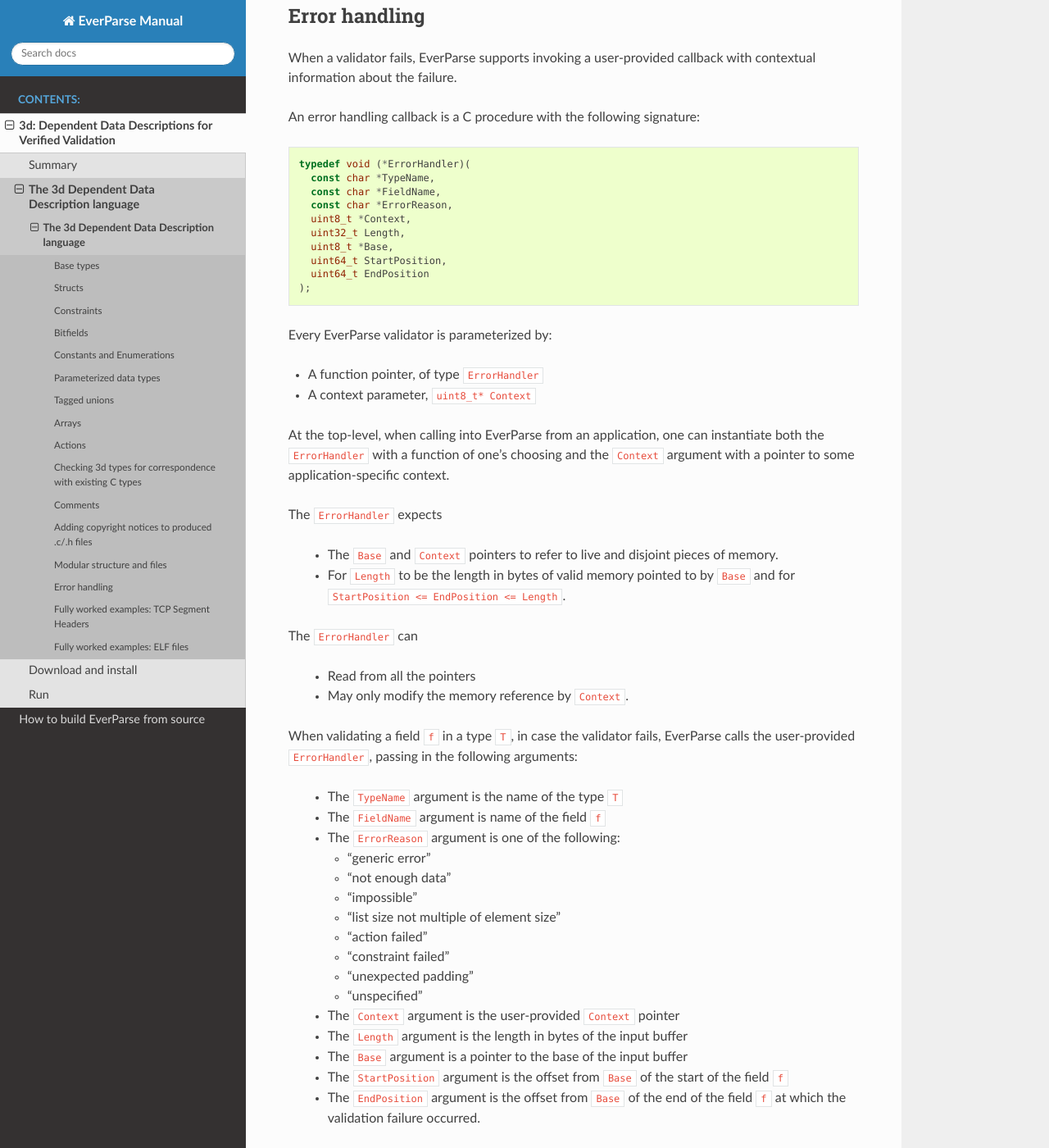
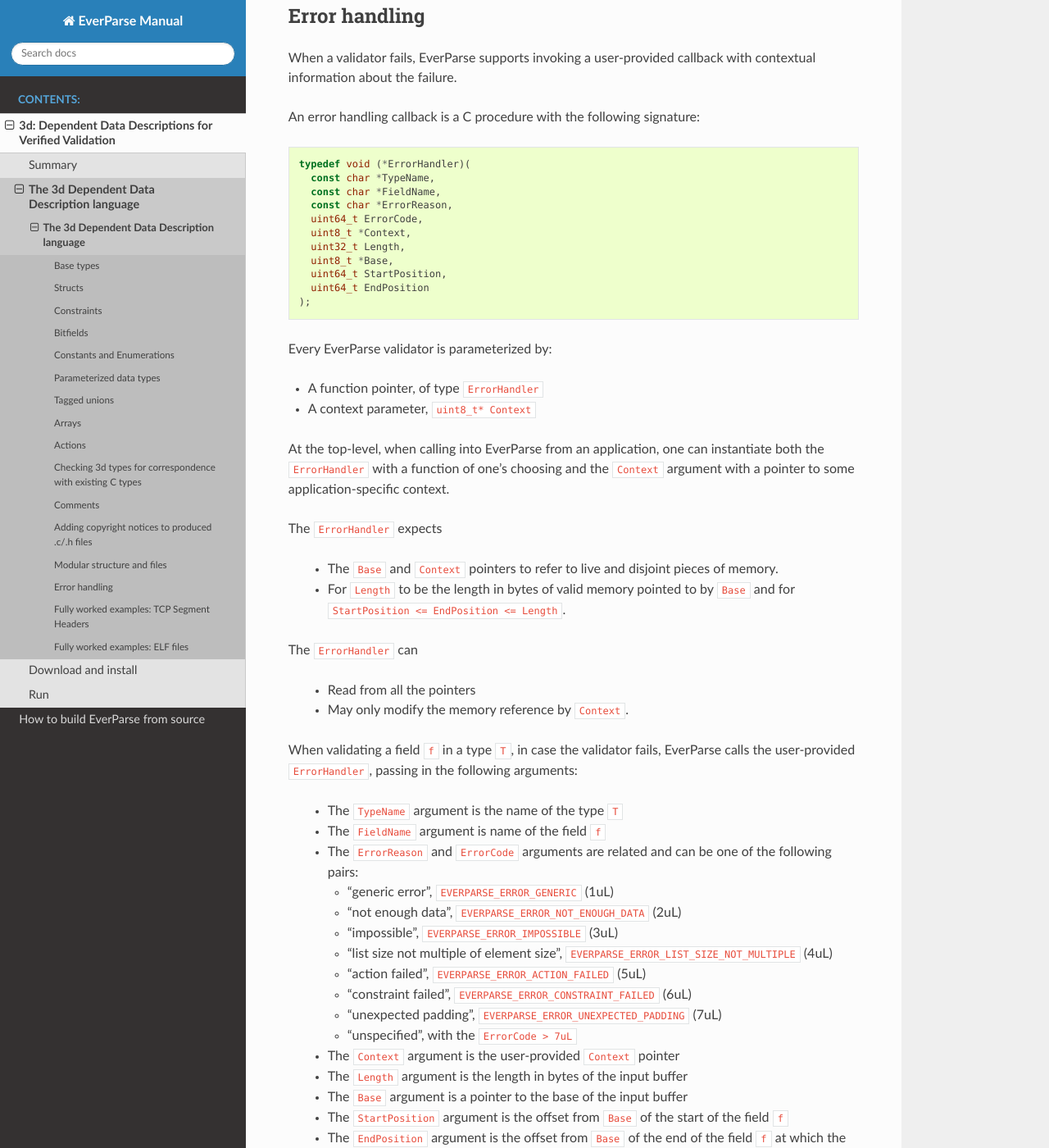
Before and after one commit to project-everest/project-everest.github.io, a Jekyll site: the page everparse/3d-lang.html, which Jekyll copies as it is, in a window 1280 px wide and 1400 px high, scrolled down 14496 px. Shown: the whole window at 82% size. Built offline with Jekyll 4.4.1, drawn with Linux system fonts in a browser that asks for light colours; some of the changed text lies outside the part shown.

Commit message:
[CI] Refresh EverParse doc

```diff
--- a/everparse/3d-lang.html
+++ b/everparse/3d-lang.html
@@ -788,6 +788,7 @@
 <span class="w">  </span><span class="k">const</span><span class="w"> </span><span class="kt">char</span><span class="w"> </span><span class="o">*</span><span class="n">TypeName</span><span class="p">,</span><span class="w"></span>
 <span class="w">  </span><span class="k">const</span><span class="w"> </span><span class="kt">char</span><span class="w"> </span><span class="o">*</span><span class="n">FieldName</span><span class="p">,</span><span class="w"></span>
 <span class="w">  </span><span class="k">const</span><span class="w"> </span><span class="kt">char</span><span class="w"> </span><span class="o">*</span><span class="n">ErrorReason</span><span class="p">,</span><span class="w"></span>
+<span class="w">  </span><span class="kt">uint64_t</span><span class="w"> </span><span class="n">ErrorCode</span><span class="p">,</span><span class="w"></span>
 <span class="w">  </span><span class="kt">uint8_t</span><span class="w"> </span><span class="o">*</span><span class="n">Context</span><span class="p">,</span><span class="w"></span>
 <span class="w">  </span><span class="kt">uint32_t</span><span class="w"> </span><span class="n">Length</span><span class="p">,</span><span class="w"></span>
 <span class="w">  </span><span class="kt">uint8_t</span><span class="w"> </span><span class="o">*</span><span class="n">Base</span><span class="p">,</span><span class="w"></span>
@@ -828,15 +829,15 @@
 <div><ul class="simple">
 <li>The <code class="docutils literal notranslate"><span class="pre">TypeName</span></code> argument is the name of the type <code class="docutils literal notranslate"><span class="pre">T</span></code></li>
 <li>The <code class="docutils literal notranslate"><span class="pre">FieldName</span></code> argument is name of the field <code class="docutils literal notranslate"><span class="pre">f</span></code></li>
-<li>The <code class="docutils literal notranslate"><span class="pre">ErrorReason</span></code> argument is one of the following:<ul>
-<li>“generic error”</li>
-<li>“not enough data”</li>
-<li>“impossible”</li>
-<li>“list size not multiple of element size”</li>
-<li>“action failed”</li>
-<li>“constraint failed”</li>
-<li>“unexpected padding”</li>
-<li>“unspecified”</li>
+<li>The <code class="docutils literal notranslate"><span class="pre">ErrorReason</span></code> and <code class="docutils literal notranslate"><span class="pre">ErrorCode</span></code> arguments are related and can be one of the following pairs:<ul>
+<li>“generic error”, <code class="docutils literal notranslate"><span class="pre">EVERPARSE_ERROR_GENERIC</span></code> (1uL)</li>
+<li>“not enough data”, <code class="docutils literal notranslate"><span class="pre">EVERPARSE_ERROR_NOT_ENOUGH_DATA</span></code> (2uL)</li>
+<li>“impossible”, <code class="docutils literal notranslate"><span class="pre">EVERPARSE_ERROR_IMPOSSIBLE</span></code> (3uL)</li>
+<li>“list size not multiple of element size”, <code class="docutils literal notranslate"><span class="pre">EVERPARSE_ERROR_LIST_SIZE_NOT_MULTIPLE</span></code> (4uL)</li>
+<li>“action failed”, <code class="docutils literal notranslate"><span class="pre">EVERPARSE_ERROR_ACTION_FAILED</span></code> (5uL)</li>
+<li>“constraint failed”, <code class="docutils literal notranslate"><span class="pre">EVERPARSE_ERROR_CONSTRAINT_FAILED</span></code> (6uL)</li>
+<li>“unexpected padding”, <code class="docutils literal notranslate"><span class="pre">EVERPARSE_ERROR_UNEXPECTED_PADDING</span></code> (7uL)</li>
+<li>“unspecified”, with the <code class="docutils literal notranslate"><span class="pre">ErrorCode</span> <span class="pre">&gt;</span> <span class="pre">7uL</span></code></li>
 </ul>
 </li>
 <li>The <code class="docutils literal notranslate"><span class="pre">Context</span></code> argument is the user-provided <code class="docutils literal notranslate"><span class="pre">Context</span></code> pointer</li>
@@ -1108,10 +1109,11 @@
 <p><code class="docutils literal notranslate"><span class="pre">TCPWrapper.h</span></code> includes a default error handler to report the leaf
 validation failure. It also expects a client module to supply an
 implementation of</p>
-<div class="highlight-c notranslate"><div class="highlight"><pre><span></span><span class="kt">void</span><span class="w"> </span><span class="nf">TcpEverParseError</span><span class="p">(</span><span class="w"></span>
+<div class="highlight-c notranslate"><div class="highlight"><pre><span></span><span class="kt">void</span><span class="w"> </span><span class="n">TcpEverParseError</span><span class="p">(</span><span class="w"></span>
 <span class="w">     </span><span class="k">const</span><span class="w"> </span><span class="kt">char</span><span class="w"> </span><span class="o">*</span><span class="n">TypeName</span><span class="p">,</span><span class="w"></span>
 <span class="w">     </span><span class="k">const</span><span class="w"> </span><span class="kt">char</span><span class="w"> </span><span class="o">*</span><span class="n">FieldName</span><span class="p">,</span><span class="w"></span>
-<span class="w">     </span><span class="k">const</span><span class="w"> </span><span class="kt">char</span><span class="w"> </span><span class="o">*</span><span class="n">Reason</span><span class="p">);</span><span class="w"></span>
+<span class="w">     </span><span class="k">const</span><span class="w"> </span><span class="kt">char</span><span class="w"> </span><span class="o">*</span><span class="n">Reason</span><span class="p">,</span><span class="w"></span>
+<span class="w">     </span><span class="kt">uint64_t</span><span class="w"> </span><span class="n">ErrorCode</span><span class="p">)</span><span class="w"></span>
 </pre></div>
 </div>
 <p>This can be instantiated with a procedure to, say, log an error.</p>
```
Also changed, not shown: everparse/_sources/3d-lang.rst.txt (+12 -10 lines), everparse/searchindex.js.
